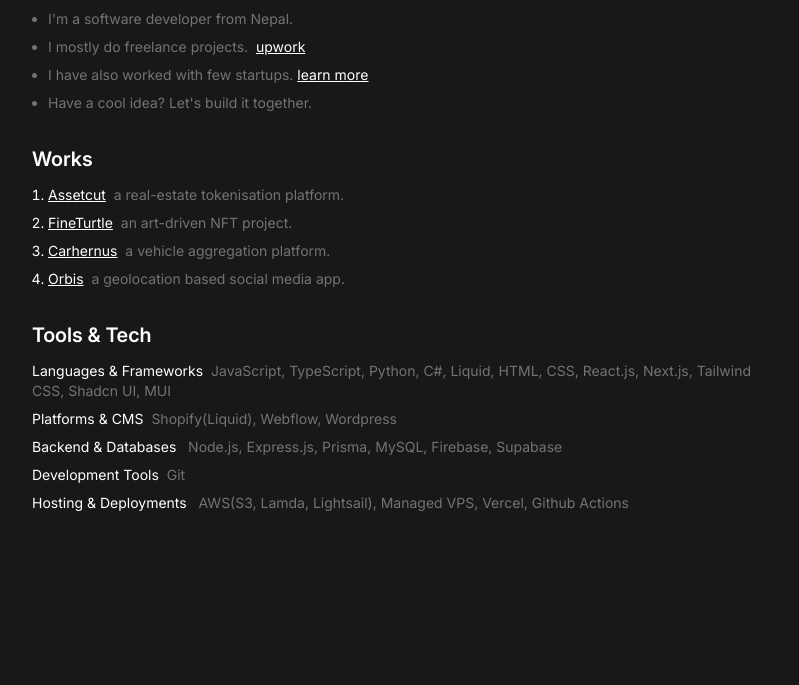
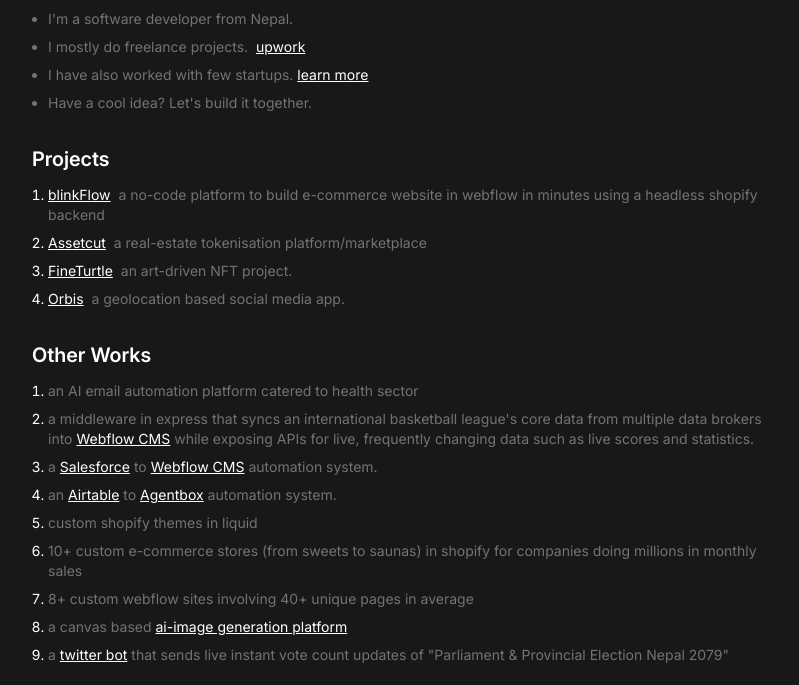
Before and after one commit to ashish-adhikaree/minimal-portfolio, a plain HTML site: page index.html in a window 1280 px wide. Shown: the part 115-800 px from the top of the page, without its empty margins (240-1039 px from the left). Drawn offline with nearby package versions, Linux system fonts and the light colour scheme.

Commit message:
feat: add few more experiences

```diff
--- a/index.html
+++ b/index.html
@@ -66,9 +66,19 @@
 
         <section class="space-y-3">
             <header>
-                <h2 class="font-semibold text-lg lg:text-xl text-white">Works</h2>
+                <h2 class="font-semibold text-lg lg:text-xl text-white">Projects</h2>
             </header>
             <ul class="list-decimal pl-4 space-y-2 text-sm">
+							 <li class="text-white">
+                    <div>
+                        <a href="https://blinkflow.app" target="_blank">
+                            <h3
+                                class="inline decoration-1 underline hover:text-orange-300 transition-colors ease-in-out duration-300">
+                                blinkFlow</h3>
+                        </a>
+                        <span class="text-[#737373]">&nbsp;a no-code platform to build e-commerce website in webflow in minutes using a headless shopify backend</span>
+                    </div>
+                </li>
                 <li class="text-white">
                     <div>
                         <a href="https://app.assetcut.com" target="_blank">
@@ -76,7 +86,7 @@
                                 class="inline decoration-1 underline hover:text-orange-300 transition-colors ease-in-out duration-300">
                                 Assetcut</h3>
                         </a>
-                        <span class="text-[#737373]">&nbsp;a real-estate tokenisation platform.</span>
+                        <span class="text-[#737373]">&nbsp;a real-estate tokenisation platform/marketplace</span>
                     </div>
                 </li>
                 <li class="text-white">
@@ -91,16 +101,6 @@
                 </li>
                 <li class="text-white">
                     <div>
-                        <a href="https://carhernus.com" target="_blank">
-                            <h3
-                                class="inline decoration-1 underline hover:text-orange-300 transition-colors ease-in-out duration-300">
-                                Carhernus</h3>
-                        </a>
-                        <span class="text-[#737373]">&nbsp;a vehicle aggregation platform.</span>
-                    </div>
-                </li>
-                <li class="text-white">
-                    <div>
                         <a href="https://orbis.social/map" target="_blank">
                             <h3
                                 class="inline decoration-1 underline hover:text-orange-300 transition-colors ease-in-out duration-300">
@@ -110,6 +110,69 @@
                     </div>
                 </li>
         </section>
+
+				   <section class="space-y-3">
+            <header>
+                <h2 class="font-semibold text-lg lg:text-xl text-white">Other Works</h2>
+            </header>
+            <ul class="list-decimal pl-4 space-y-2 text-sm">
+							<li class="text-white">
+                    <div>
+                        <span class="text-[#737373]">an AI email automation platform catered to health sector</span>
+                    </div>
+                </li>
+								   <li class="text-white">
+                    <div>
+                        <span class="text-[#737373]">a middleware in express that syncs an international basketball league's core data from multiple data brokers into  <a href="https://www.webflow.com/" target="_blank" class="text-white underline hover:text-orange-300 transition-colors ease-in-out duration-300">Webflow CMS</a>  while exposing APIs for live, frequently changing data such as live scores and statistics.</span>
+                    </div>
+                </li>
+							 <li class="text-white">
+                    <div>
+                        <span class="text-[#737373]">a
+													<a href="https://www.salesforce.com/" target="_blank" class="text-white underline hover:text-orange-300 transition-colors ease-in-out duration-300">Salesforce</a>
+													 to <a href="https://www.webflow.com/" target="_blank" class="text-white underline hover:text-orange-300 transition-colors ease-in-out duration-300">Webflow CMS</a>
+													 automation system.</span>
+                    </div>
+                </li>
+                <li class="text-white">
+                    <div>
+                        <span class="text-[#737373]">an <a href="https://www.airtable.com/" target="_blank" class="text-white underline hover:text-orange-300 transition-colors ease-in-out duration-300">Airtable</a> to
+														<a href="https://www.agentbox.com.au/" target="_blank" class="text-white underline hover:text-orange-300 transition-colors ease-in-out duration-300">Agentbox</a>
+													automation system.</span>
+                    </div>
+                </li>
+                <li class="text-white">
+                    <div>
+                        <span class="text-[#737373]">custom shopify themes in liquid</span>
+                    </div>
+                </li>
+								 <li class="text-white">
+                    <div>
+                        <span class="text-[#737373]">10+ custom e-commerce stores (from sweets to saunas) in shopify for companies doing millions in monthly sales</span>
+                    </div>
+                </li>
+									 <li class="text-white">
+                    <div>
+                        <span class="text-[#737373]">8+ custom webflow sites involving 40+ unique pages in average</span>
+                    </div>
+                </li>
+
+								 <li class="text-white">
+                    <div>
+                        <span class="text-[#737373]">a canvas based
+														<a href="https://x.com/ahhsheeshh/status/2005695352796831820?s=20" target="_blank" class="text-white underline hover:text-orange-300 transition-colors ease-in-out duration-300">ai-image generation platform</a>
+													</span>
+                    </div>
+                </li>
+											 <li class="text-white">
+                    <div>
+                        <span class="text-[#737373]">a
+														<a href="https://x.com/TheChunabBot" target="_blank" class="text-white underline hover:text-orange-300 transition-colors ease-in-out duration-300">twitter bot</a>
+													that sends live instant vote count updates of "Parliament & Provincial Election Nepal 2079"</span>
+                    </div>
+                </li>
+        </section>
+
 
         <section class="space-y-3">
             <header>
@@ -121,7 +184,7 @@
                 <li>
                     <h3 class="text-white inline">Languages & Frameworks</h3>
                     <span>
-                        &nbsp;JavaScript, TypeScript, Python, C#, Liquid, HTML, CSS, React.js, Next.js, Tailwind CSS,
+                        &nbsp;JavaScript, TypeScript, Python, C#, Liquid, HTML, CSS, React.js, React Native, Expo.js, Next.js, Tailwind CSS,
                         Shadcn UI, MUI
                     </span>
                 </li>
@@ -134,7 +197,13 @@
                 <li>
                     <h3 class="text-white inline">Backend & Databases</h3>
                     <span>
-                        &nbsp; Node.js, Express.js, Prisma, MySQL, Firebase, Supabase
+                        &nbsp; Node.js, Express.js, Flask, Fast API, Prisma,  Drizzle, Postgresql, MySQL, Firebase, Supabase
+                    </span>
+                </li>
+								<li>
+                    <h3 class="text-white inline">Telemetry</h3>
+                    <span>
+                        &nbsp; Open Telemetry, Grafana, Prometheus, Loki, Tempo
                     </span>
                 </li>
                 <li>
```
